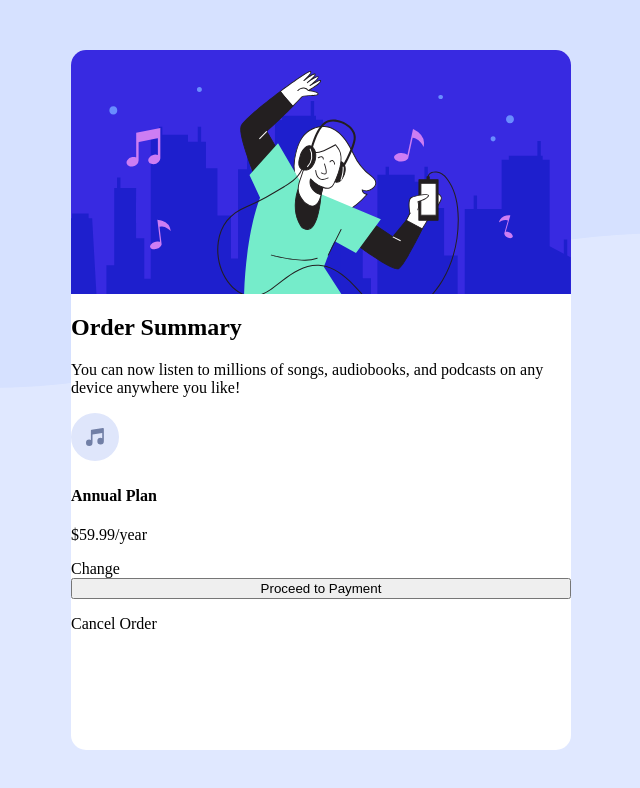
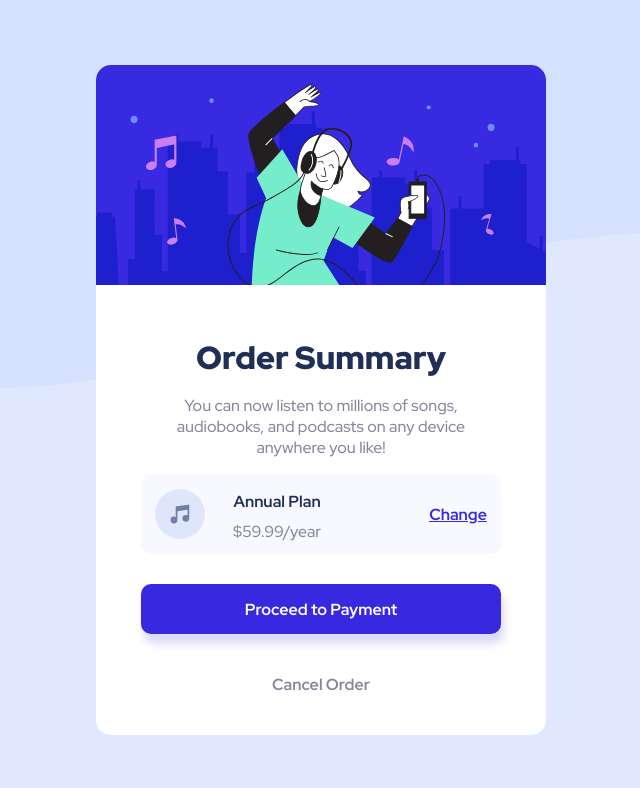
Before and after one commit to felipesoaresfl/D6-order-summary, a plain HTML site: page index.html in a window 1280 px wide. Shown: the whole page, without its empty margins (319-959 px from the left). Drawn offline with Linux system fonts and the light colour scheme.

Commit message:
adicionando css

```diff
--- a/css/style.css
+++ b/css/style.css
@@ -1,6 +1,7 @@
 body {
   width: 100%;
   height: 100%;
+  font-family: "Red Hat Display", sans-serif;
 }
 
 .container {
@@ -16,18 +17,104 @@ body {
 }
 
 .box-white {
+  display: flex;
+  flex-direction: column;
+  align-items: center;
   border-radius: 15px;
   background-color: #ffffff;
-  width: 500px;
-  height: 700px;
-  display: flex;
-  flex-direction: column;
+  width: 450px;
+  min-height: 670px;
   box-sizing: border-box;
+  text-align: center;
+  margin: 20px;
+}
+
+.box-white h1 {
+  font-weight: 900;
+  color: hsl(223, 47%, 23%);
+  margin-bottom: 0px;
+}
+
+.box-white p {
+  color: #86879b;
+  font-size: 16px;
+  width: 80%;
 }
 
 .box-white img {
   border-radius: 15px 15px 0 0;
+  width: 100%;
+  margin-bottom: 30px;
 }
 
 .annual-plan {
+  display: flex;
+  flex-direction: row;
+  align-items: center;
+  justify-content: space-around;
+  background-color: #f8f9fe;
+  border-radius: 10px;
+  margin-bottom: 30px;
+  width: 80%;
+  height: 80px;
 }
+
+.annual-plan img {
+  width: 50px;
+  height: 50px;
+  margin: 0;
+}
+
+.text-plan {
+  line-height: 0.5;
+  padding-right: 80px;
+}
+.text-plan h4 {
+  font-weight: 700;
+  color: hsl(223, 47%, 23%);
+}
+
+.text-plan p {
+  font-size: 16px;
+}
+
+a {
+  font-weight: 700;
+  color: hsl(245, 75%, 52%);
+}
+
+a:hover {
+  color: #766cf1;
+  text-decoration: none;
+}
+
+.button {
+  width: 80%;
+  height: 50px;
+  text-align: center;
+  display: flex;
+  justify-content: center;
+  align-items: center;
+  border-radius: 10px;
+  background-color: hsl(245, 75%, 52%);
+  color: #ffffff;
+  font-weight: 700;
+  box-shadow: 3px 10px 8px #dddaf7;
+  cursor: pointer;
+}
+
+.button:hover {
+  background-color: #766cf1;
+}
+
+span {
+  color: #86879b;
+  font-size: 16px;
+  margin-top: 40px;
+  font-weight: 700;
+}
+
+span:hover {
+  color: hsl(223, 47%, 23%);
+  cursor: pointer;
+}
--- a/index.html
+++ b/index.html
@@ -7,19 +7,22 @@
     <title>Order Summary</title>
     <link rel="stylesheet" href="css/reset.css" />
     <link rel="stylesheet" href="css/style.css" />
+    <link rel="preconnect" href="https://fonts.googleapis.com" />
+    <link rel="preconnect" href="https://fonts.gstatic.com" crossorigin />
+    <link
+      href="https://fonts.googleapis.com/css2?family=Red+Hat+Display:wght@500;700;900&display=swap"
+      rel="stylesheet"
+    />
   </head>
   <body>
     <div class="container">
       <div class="box-white">
         <img src="img/illustration-hero.svg" alt="" />
-
-        <div class="intro">
-          <h2>Order Summary</h2>
-          <p>
-            You can now listen to millions of songs, audiobooks, and podcasts on
-            any device anywhere you like!
-          </p>
-        </div>
+        <h1>Order Summary</h1>
+        <p>
+          You can now listen to millions of songs, audiobooks, and podcasts on
+          any device anywhere you like!
+        </p>
 
         <div class="annual-plan">
           <img src="img/icon-music.svg" alt="" />
@@ -27,11 +30,11 @@
             <h4>Annual Plan</h4>
             <p>$59.99/year</p>
           </div>
-          <div class="change-button">Change</div>
+          <a href="" target="_self">Change</a>
         </div>
 
-        <button type="button">Proceed to Payment</button>
-        <p>Cancel Order</p>
+        <div class="button">Proceed to Payment</div>
+        <span>Cancel Order</span>
       </div>
     </div>
   </body>
```
